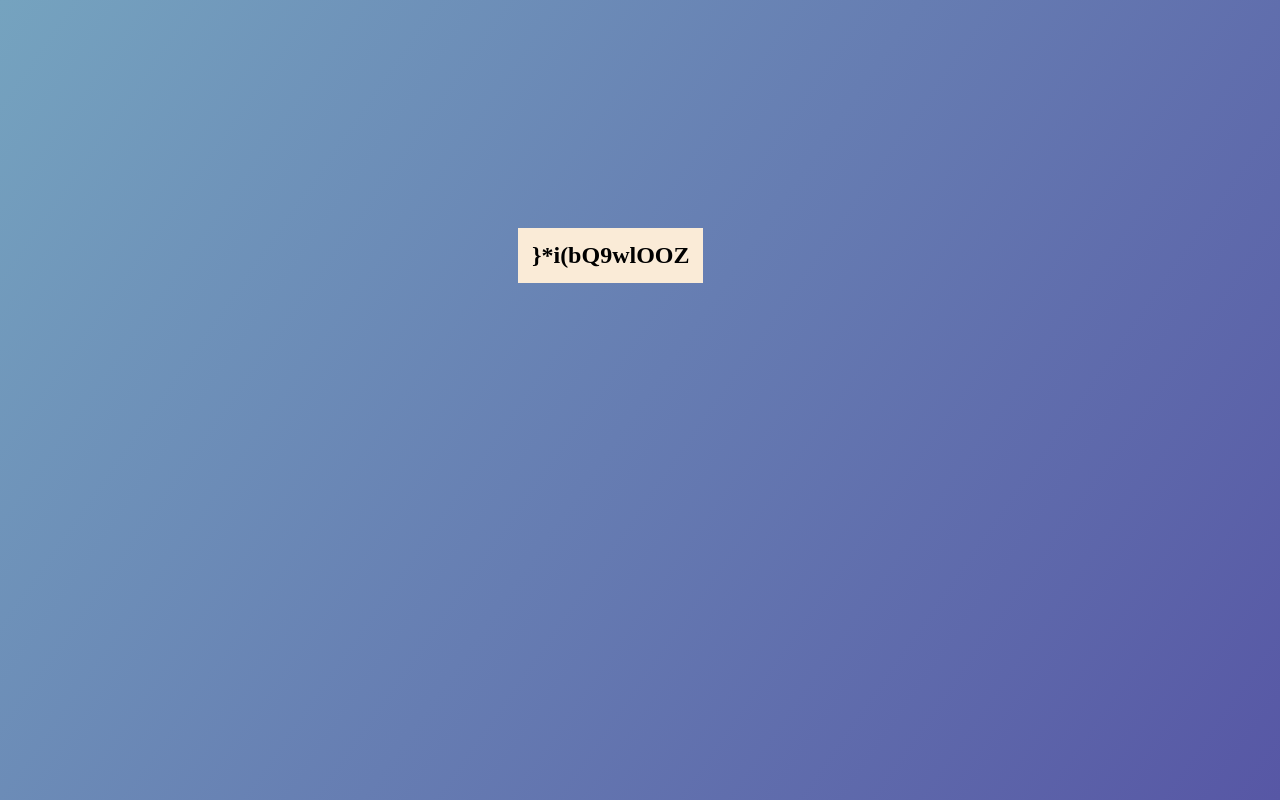
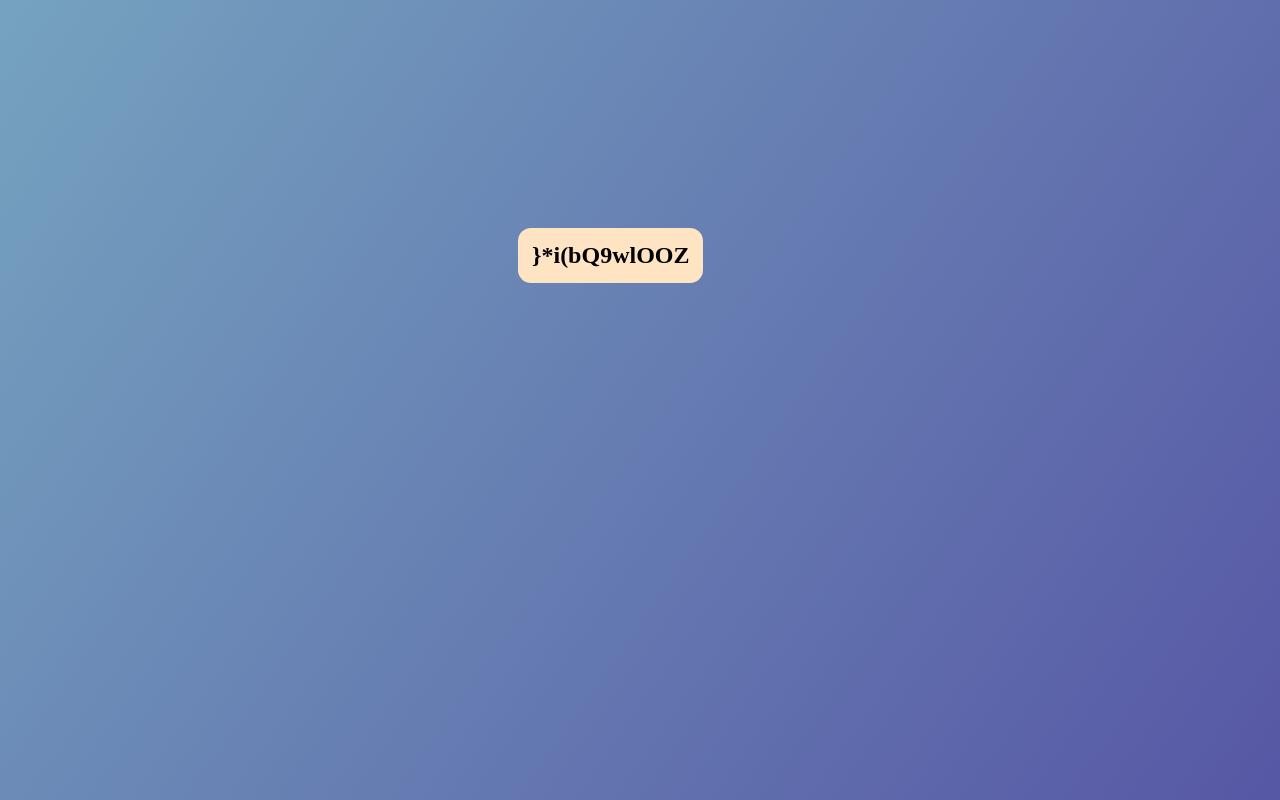
Before and after one commit to Ahsan735/Game-of-Guessing-Number-, a plain HTML site: page index.html in a window 1280 px wide. Drawn offline with Linux system fonts and the light colour scheme.

Commit message:
Update index.html

```diff
--- a/index.html
+++ b/index.html
@@ -1,21 +1,20 @@
+
 <html lang="en">
 <head>
     <meta charset="UTF-8">
     <meta name="viewport" content="width=device-width, initial-scale=1.0">
-    <title>Password Generator</title>
+    <title>Excersise 1.</title>
     <script src="script.js"></script>
    <style>
     h2{
         display:inline-block;
-    align-items:center;
         position:relative;
         top:200px;
-    left:510px;
-    background-color:antiquewhite;
-    padding:14px;
-
+        left: 510px;
+        background-color: bisque;
+        padding: 14px;
+        border-radius: 13px;
     }
-
    </style>
 <body>
 
```
Lines whose indentation alone changed are shown as unchanged.
